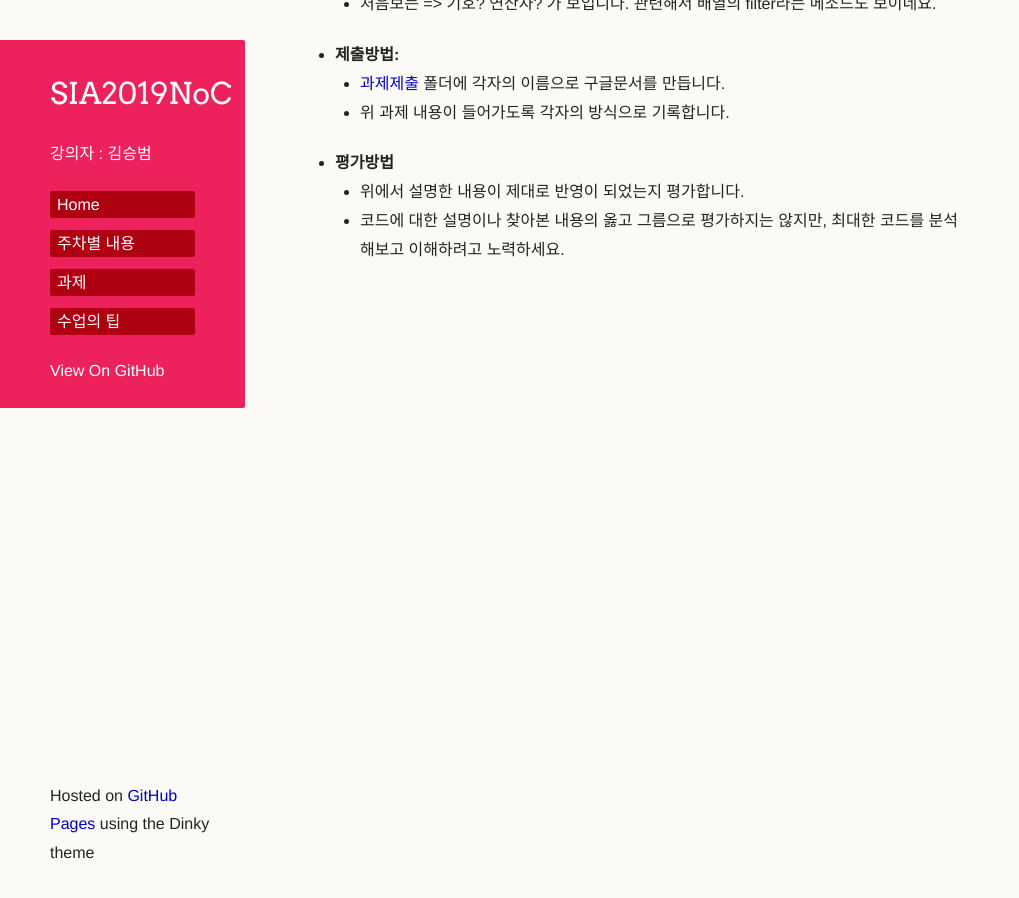
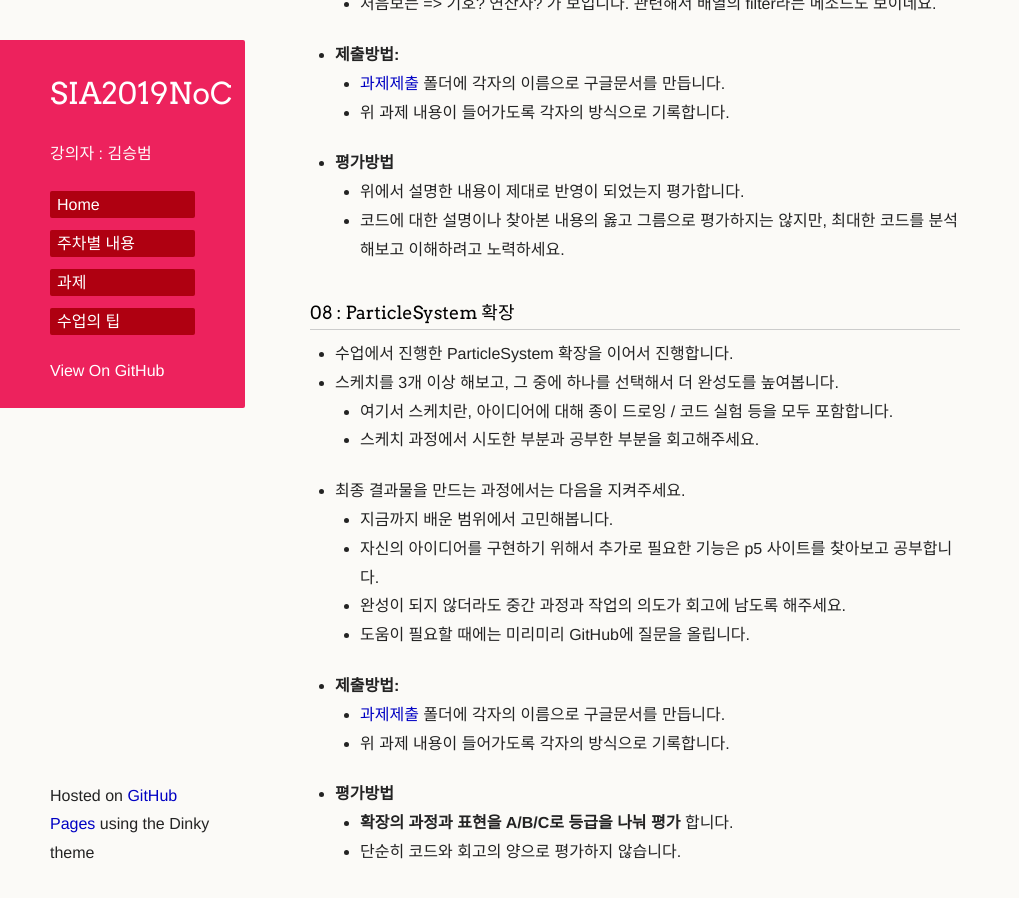
Before and after one commit to picxenk/SIA2019NoC, a Jekyll site: the page built from homework.md, in a window 1280 px wide and 900 px high, scrolled down 4042 px. Shown: the whole window, without its empty margins (0-1019 px from the left). Built offline with Jekyll 4.4.1, drawn with Linux system fonts in a browser that asks for light colours; our own code applies the rules of GitHub Pages for plain Markdown files; a script that is not in the unit is left out; the repository's description, which GitHub fills in, is left out.

Commit message:
Update homework.md

```diff
--- a/homework.md
+++ b/homework.md
@@ -122,3 +122,20 @@
  * **평가방법**
    * 위에서 설명한 내용이 제대로 반영이 되었는지 평가합니다.
    * 코드에 대한 설명이나 찾아본 내용의 옳고 그름으로 평가하지는 않지만, 최대한 코드를 분석해보고 이해하려고 노력하세요.
+
+### 08 : ParticleSystem 확장
+ * 수업에서 진행한 ParticleSystem 확장을 이어서 진행합니다.
+ * 스케치를 3개 이상 해보고, 그 중에 하나를 선택해서 더 완성도를 높여봅니다.
+   * 여기서 스케치란, 아이디어에 대해 종이 드로잉 / 코드 실험 등을 모두 포함합니다.
+   * 스케치 과정에서 시도한 부분과 공부한 부분을 회고해주세요.
+ * 최종 결과물을 만드는 과정에서는 다음을 지켜주세요.
+   * 지금까지 배운 범위에서 고민해봅니다.
+   * 자신의 아이디어를 구현하기 위해서 추가로 필요한 기능은 p5 사이트를 찾아보고 공부합니다.
+   * 완성이 되지 않더라도 중간 과정과 작업의 의도가 회고에 남도록 해주세요.
+   * 도움이 필요할 때에는 미리미리 GitHub에 질문을 올립니다.
+ * **제출방법:**
+   * [과제제출](https://drive.google.com/drive/folders/1UU9-3JX27yoShkjOBe0YOUXsU7o8VLQh?usp=sharing) 폴더에 각자의 이름으로 구글문서를 만듭니다.
+   * 위 과제 내용이 들어가도록 각자의 방식으로 기록합니다.
+ * **평가방법**
+   * **확장의 과정과 표현을 A/B/C로 등급을 나눠 평가** 합니다.
+   * 단순히 코드와 회고의 양으로 평가하지 않습니다.
```
